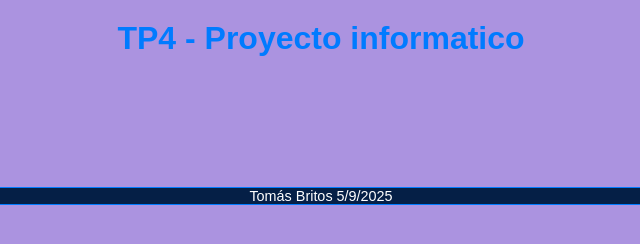
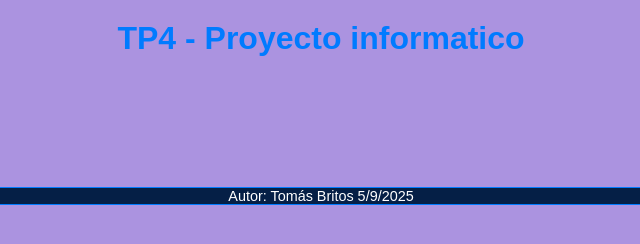
Before and after one commit to tomas-britos/tp4-proyecto-informatico, a plain HTML site: page index.html in a window 1280 px wide. Shown: the full height of the page, 319-959 px from the left. Drawn offline with Linux system fonts and the light colour scheme.

Commit message:
add(footer): Especificacion de footer

```diff
--- a/index.html
+++ b/index.html
@@ -19,7 +19,7 @@
         <li>Pelicula15</li>
     </ul>
 <footer>
-    Tomás Britos 5/9/2025
+    Autor: Tomás Britos 5/9/2025
 </footer>
 </body>
 </html>
```
